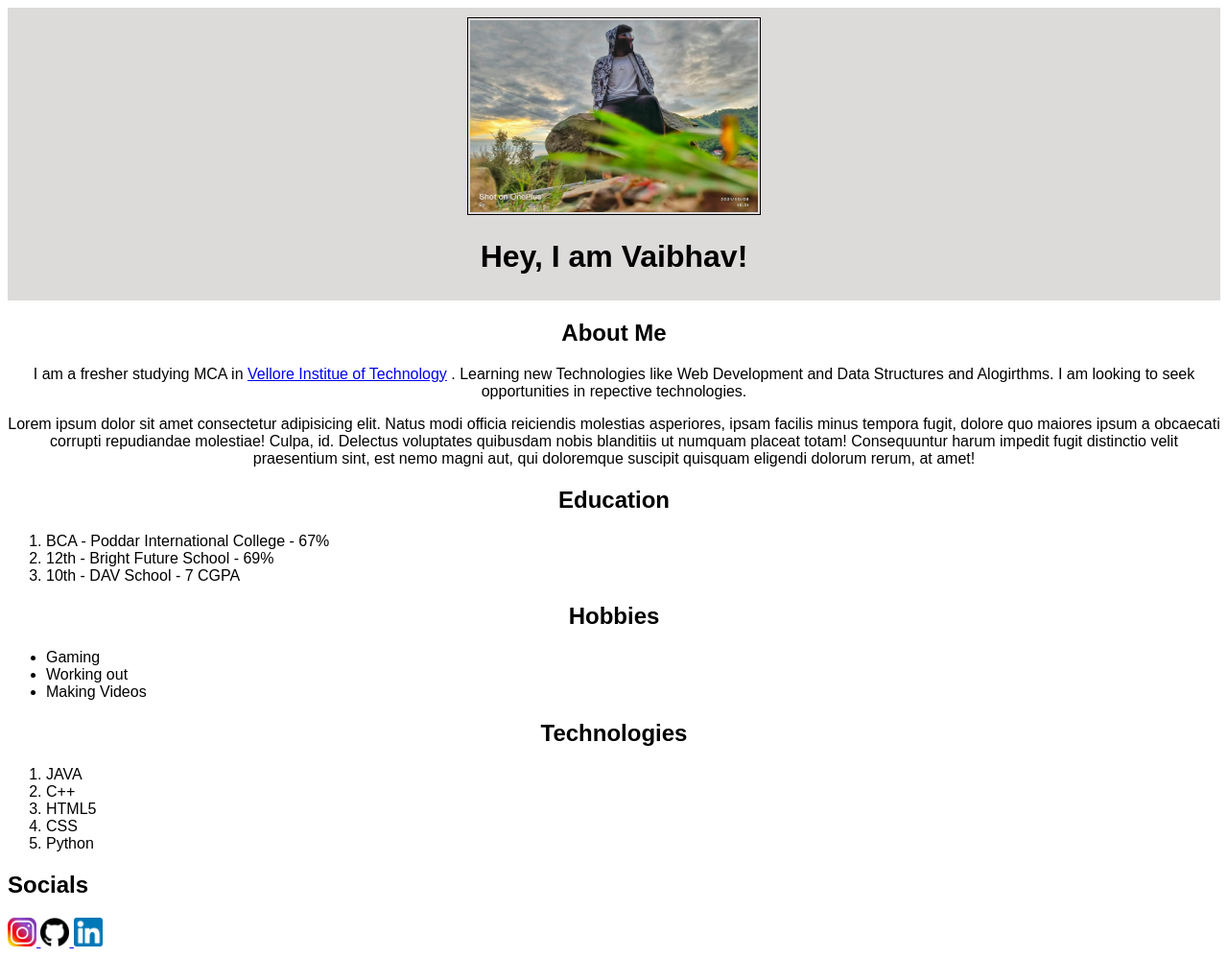
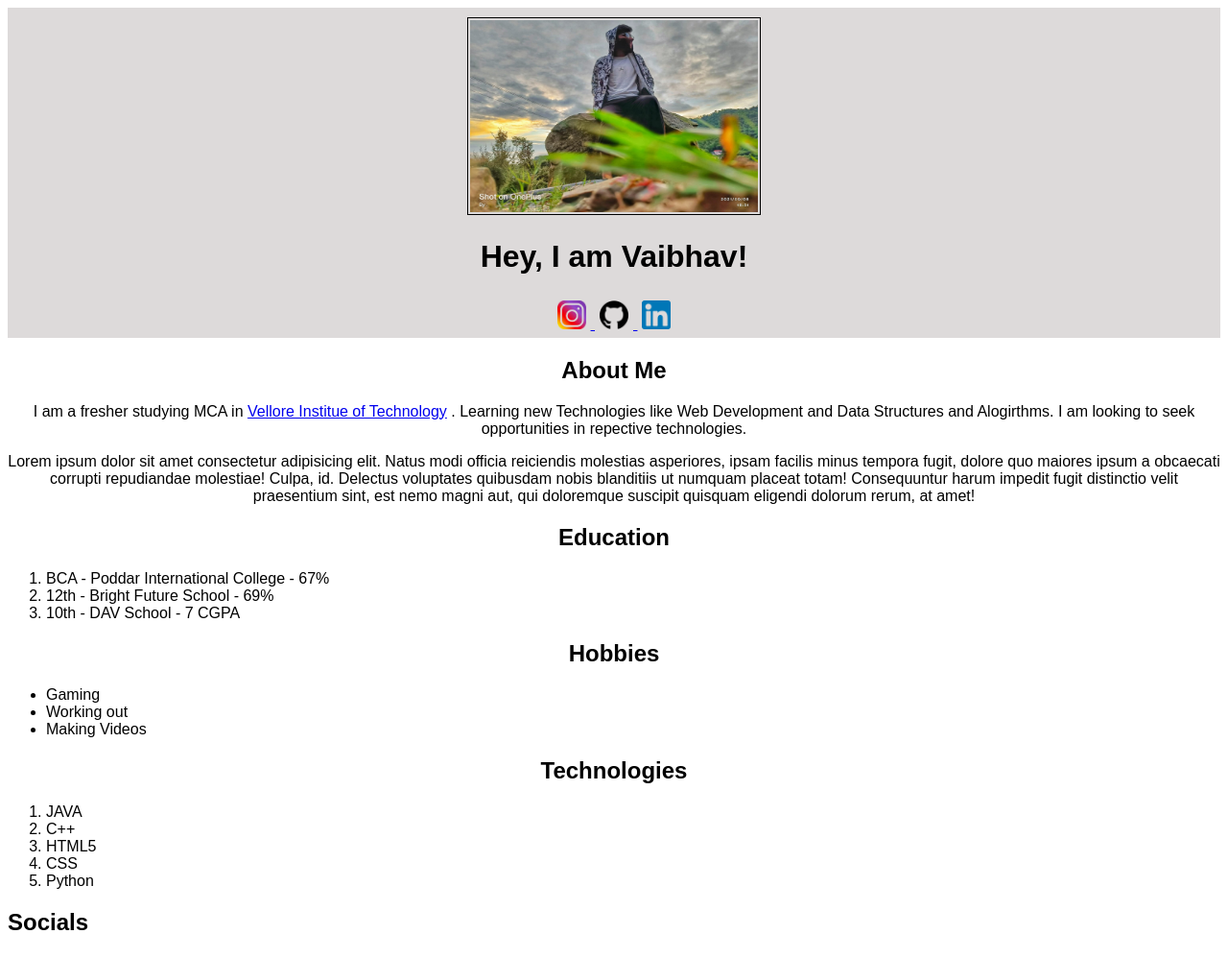
Before and after one commit to GeekVaibhav03/Portfolio, a plain HTML site: page index.html in a window 1280 px wide. Shown: the whole page at 96% size. Drawn offline with Linux system fonts and the light colour scheme.

Commit message:
Day-2 minor changes

```diff
--- a/index.html
+++ b/index.html
@@ -11,6 +11,17 @@
     <div id="top-bar">
     <img id="main-pic" src="/assets/images/vaibhav.jpg" width="300px" height="200px">
     <h1 id="heading-text">Hey, I am Vaibhav!</h1>
+    <div id="socials">
+    <a href="https://www.instagram.com/ig.ironic/?hl=en" target="_blank">
+        <img  class="socials" width="30" height="30" src="./assets/images/instagram.png" alt="">
+    </a>
+    <a href="https://github.com/GeekVaibhav03" target="_blank">
+        <img class="socials" src="./assets/images/github.png" alt="" width="30" height="30">
+    </a>
+    <a href="https://www.linkedin.com/in/vaibhav-vyas-407290204/" target="_blank">
+        <img class="socials" src="/assets/images/linkedin.png" alt="" width="30" height="30">
+    </a>
+    </div>
     </div>
     <div class="para-heading">
     <h2>About Me</h1>
@@ -47,14 +58,5 @@
         <li>Python</li>
     </ol>
     <h2>Socials</h2>
-    <a href="https://www.instagram.com/ig.ironic/?hl=en" target="_blank">
-        <img width="30" height="30" src="./assets/images/instagram.png" alt="">
-    </a>
-    <a href="https://github.com/GeekVaibhav03" target="_blank">
-        <img src="./assets/images/github.png" alt="" width="30" height="30">
-    </a>
-    <a href="https://www.linkedin.com/in/vaibhav-vyas-407290204/" target="_blank">
-        <img src="/assets/images/linkedin.png" alt="" width="30" height="30">
-    </a>
 </body>
 </html>
--- a/style.css
+++ b/style.css
@@ -14,3 +14,7 @@ body{
 .para-heading{
     text-align: center;
 }
+.socials{
+    padding: 5px;
+    padding-bottom: 0px;
+}
```
